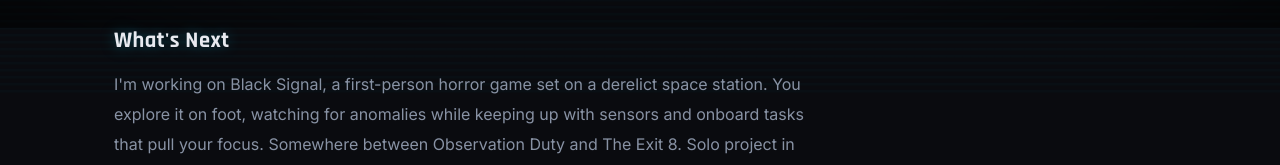
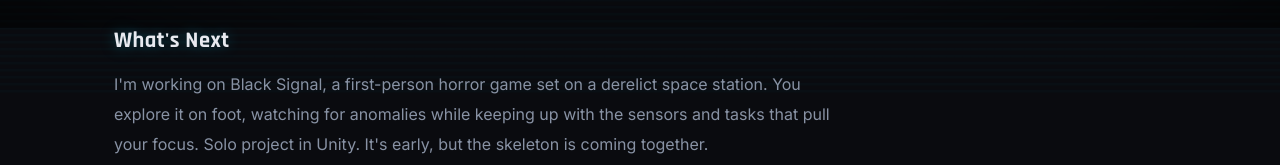
Before and after one commit to KodaNotABear/KodaNotABear.github.io, a React (Vite) app: page /devlog/website-redesign-2026 in a window 1280 px wide. Shown: the part 772-937 px from the top of the page. Built offline with nearby package versions, Linux system fonts and the light colour scheme; no server answers.

Commit message:
Drop the comparison framing from Black Signal; let it stand on its own
Removed the "Observation Duty / The Exit 8" references everywhere (home,
project card, about, devlog, resume page + PDF). The description now
carries the concept on its own terms instead of sounding derivative.

```diff
--- a/src/data/posts.js
+++ b/src/data/posts.js
@@ -15,7 +15,7 @@
       { type: 'h2', text: 'Graduating' },
       { type: 'p', text: 'I graduated from Arizona State University in May 2026 with a B.S. in Computer Science, Software Engineering focus. It\'s been four years of late nights and a lot of Unity projects. Glad to have it behind me, and even more glad to have come out the other side actually knowing what I want to do with it.' },
       { type: 'h2', text: 'What\'s Next' },
-      { type: 'p', text: 'I\'m working on Black Signal, a first-person horror game set on a derelict space station. You explore it on foot, watching for anomalies while keeping up with sensors and onboard tasks that pull your focus. Somewhere between Observation Duty and The Exit 8. Solo project in Unity. It\'s early, but the skeleton is coming together.' },
+      { type: 'p', text: 'I\'m working on Black Signal, a first-person horror game set on a derelict space station. You explore it on foot, watching for anomalies while keeping up with the sensors and tasks that pull your focus. Solo project in Unity. It\'s early, but the skeleton is coming together.' },
       { type: 'p', text: 'I\'ll be posting updates here as it develops. If you want to follow along or get in touch, the links are in the footer.' },
     ],
   },
--- a/src/data/projects.js
+++ b/src/data/projects.js
@@ -19,7 +19,7 @@
     title: 'Black Signal',
     studio: 'AKURO STUDIO',
     description:
-      'A first-person horror game I\'m building solo in Unity, set on a derelict space station. You move through it on foot, watching for anomalies the way you would in Observation Duty but mobile, closer to The Exit 8, while onboard sensors and tasks pull at your attention. Actively in development, with the core systems coming together.',
+      'A first-person horror game I\'m building solo in Unity, set on a derelict space station. You move through it on foot, watching for anomalies while the station\'s sensors and upkeep tasks keep pulling your attention away. Actively in development, with the core systems coming together.',
     tags: ['Unity', 'C#', 'Horror', 'First-Person', 'In Development'],
     image: '/images/black-signal-teaser.png',
     featured: false,
--- a/src/pages/About.jsx
+++ b/src/pages/About.jsx
@@ -24,7 +24,7 @@
     date: '2025 – Present',
     title: 'Founder & Solo Developer',
     org: 'AKURO STUDIO',
-    desc: 'Building Black Signal, a first-person horror game set on a derelict space station (Unity). Inspired by Observation Duty and The Exit 8. Actively in development.',
+    desc: 'Building Black Signal, a first-person horror game set on a derelict space station (Unity). You explore on foot, tracking anomalies while keeping the station\'s systems running. Actively in development.',
     color: 'var(--accent-cyan)',
   },
   {
--- a/src/pages/Home.jsx
+++ b/src/pages/Home.jsx
@@ -302,7 +302,7 @@
             </div>
             <h2 className={styles.buildingTitle}>Black Signal</h2>
             <p className={styles.buildingDesc}>
-              A first-person horror game set on a derelict space station, built in Unity. You move through it yourself, watching for anomalies while onboard sensors and tasks pull your attention away. Somewhere between <em>Observation Duty</em> and <em>The Exit 8</em>.
+              A first-person horror game set on a derelict space station, built in Unity. You move through it yourself, watching for anomalies while the station's sensors and tasks pull your attention away. Notice what's wrong before it notices you.
             </p>
             <div className={styles.buildingFooter}>
               <div className={styles.buildingTags}>
--- a/src/pages/Resume.jsx
+++ b/src/pages/Resume.jsx
@@ -63,7 +63,7 @@
     org: 'AKURO STUDIO',
     date: '2025 – Present',
     bullets: [
-      'Solo first-person horror game in Unity (C#) set on a space station, where the player explores on foot and flags anomalies while onboard sensors and tasks compete for their attention. Inspired by Observation Duty and The Exit 8',
+      'Solo first-person horror game in Unity (C#) set on a space station, where the player explores on foot and flags anomalies while onboard sensors and tasks compete for their attention',
       'Designing all gameplay systems, UI, audio direction, and level layout independently',
     ],
   },
```
Also changed, not shown: 2 other files (tests, documents, lock files or other folders).
